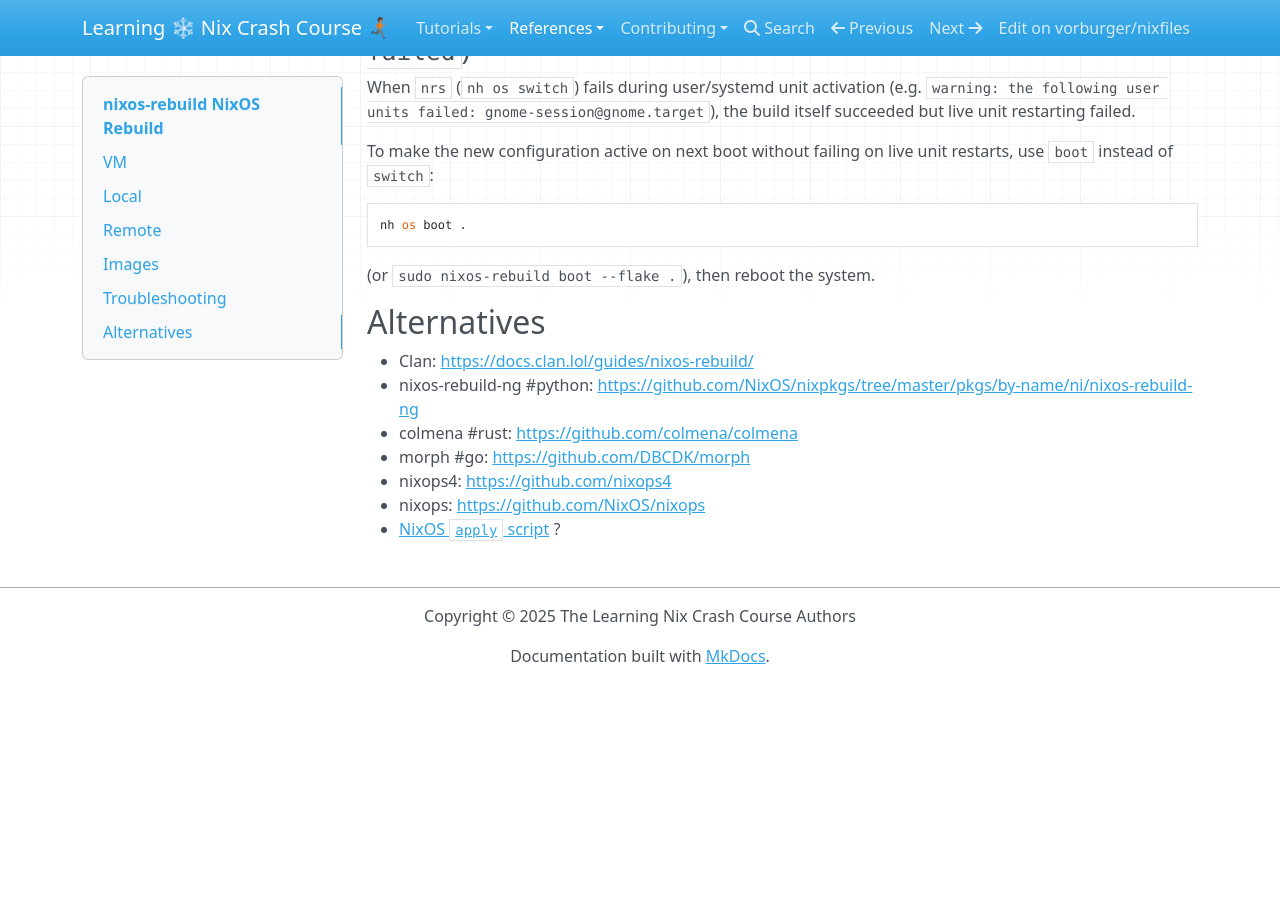
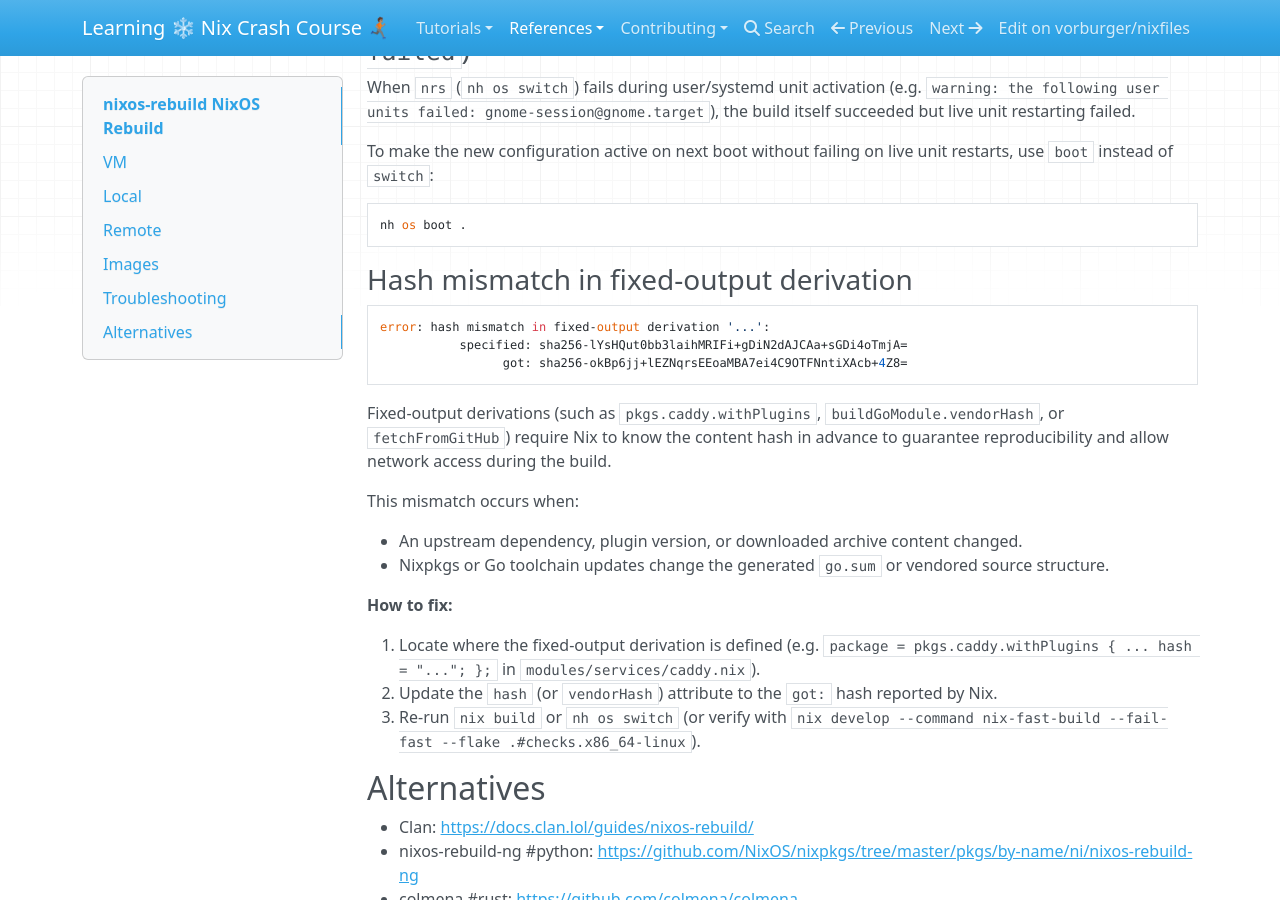
Before and after one commit to vorburger/nixfiles, an MkDocs documentation site: the page built from docs/docs/reference/nixos-rebuild.md, in a window 1280 px wide and 900 px high, scrolled down 1384 px. Built offline with MkDocs 1.6.1, drawn with Linux system fonts in a browser that asks for light colours; nearby versions of some CDN libraries; before the commit the page ends 2068 px from its top, so only the background shows below that.

Commit message:
fix: hash mismatch in fixed-output derivation

````diff
--- a/docs/docs/reference/nixos-rebuild.md
+++ b/docs/docs/reference/nixos-rebuild.md
@@ -59,7 +59,26 @@ To make the new configuration active on next boot without failing on live unit r
 
     nh os boot .
 
-(or `sudo nixos-rebuild boot --flake .`), then reboot the system.
+### Hash mismatch in fixed-output derivation
+
+```
+error: hash mismatch in fixed-output derivation '...':
+           specified: sha256-lYsHQut0bb3laihMRIFi+gDiN2dAJCAa+sGDi4oTmjA=
+                 got: sha256-okBp6jj+lEZNqrsEEoaMBA7ei4C9OTFNntiXAcb+4Z8=
+```
+
+Fixed-output derivations (such as `pkgs.caddy.withPlugins`, `buildGoModule.vendorHash`, or `fetchFromGitHub`) require Nix to know the content hash in advance to guarantee reproducibility and allow network access during the build.
+
+This mismatch occurs when:
+
+- An upstream dependency, plugin version, or downloaded archive content changed.
+- Nixpkgs or Go toolchain updates change the generated `go.sum` or vendored source structure.
+
+**How to fix:**
+
+1. Locate where the fixed-output derivation is defined (e.g. `package = pkgs.caddy.withPlugins { ... hash = "..."; };` in `modules/services/caddy.nix`).
+2. Update the `hash` (or `vendorHash`) attribute to the `got:` hash reported by Nix.
+3. Re-run `nix build` or `nh os switch` (or verify with `nix develop --command nix-fast-build --fail-fast --flake .#checks.x86_64-linux`).
 
 ## Alternatives
 
````
Also changed, not shown: 1 other file.
